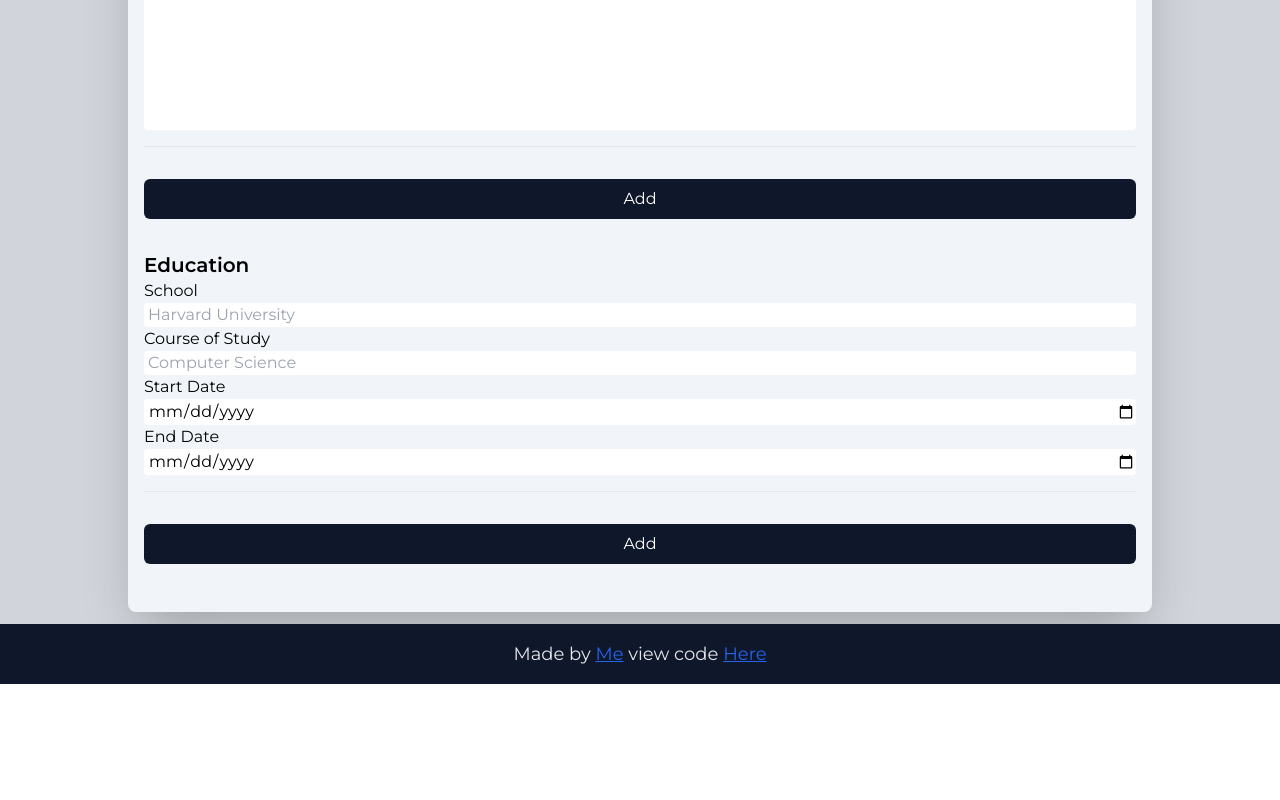
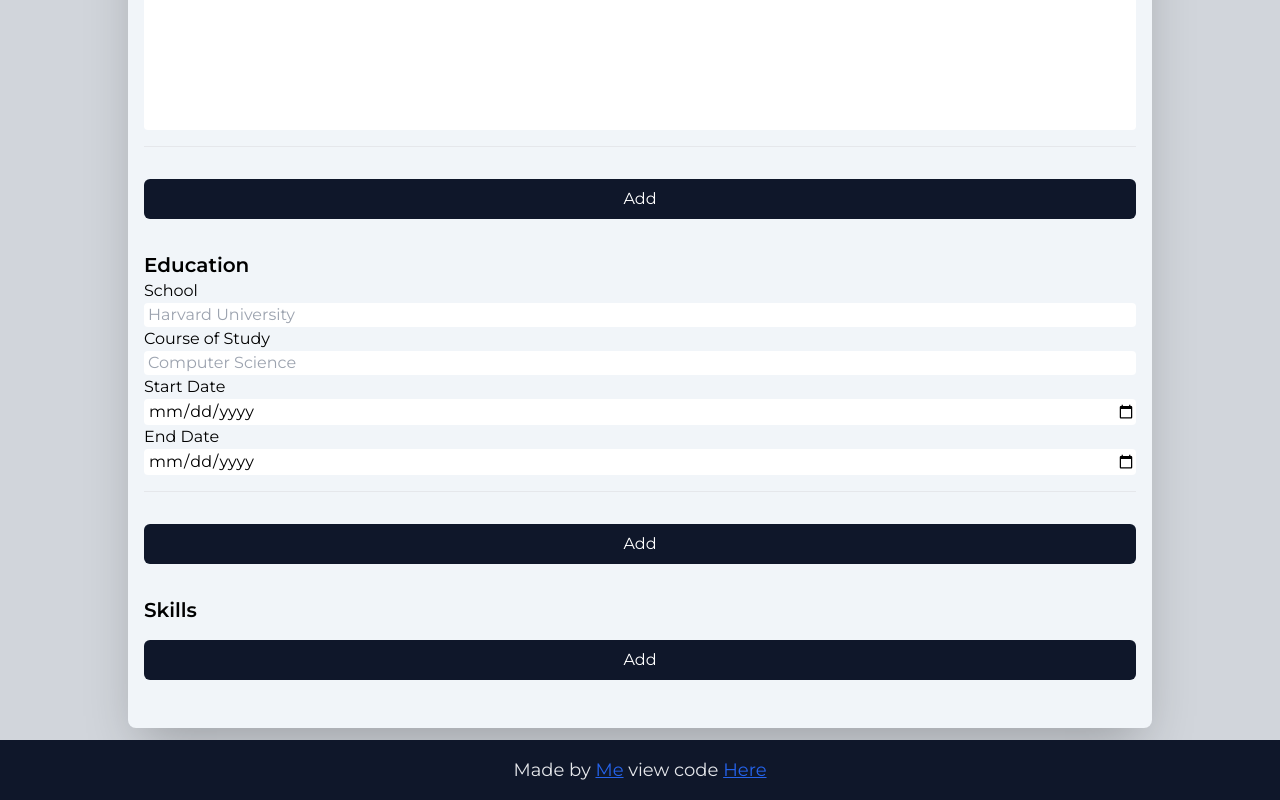
Before and after one commit to Asonance11/CV-Creator, a React (Vite) app: page / in a window 1280 px wide. Shown: the part 842-1642 px from the top of the page. Before the commit the page ends 1526 px from the top, so only its background shows below. Built offline with nearby package versions, Linux system fonts and the light colour scheme.

Commit message:
creation of Skills component

```diff
--- a/src/components/CV-Form/CVForm.jsx
+++ b/src/components/CV-Form/CVForm.jsx
@@ -2,6 +2,7 @@ import React from 'react';
 import Education from './Education';
 import Experience from './Experience';
 import PersonalInfo from './PersonalInfo';
+import Skills from './Skills';
 
 const CVForm = (props) => {
 	return (
@@ -22,6 +23,12 @@ const CVForm = (props) => {
 				addEducation={props.addEducation}
 				deleteEducation={props.deleteEducation}
 			/>
+			<Skills
+				skills={props.info.skills}
+				updateSkills={props.getSkills}
+				addSkill={props.addSkill}
+				deleteSkill={props.deleteSkill}
+			/>
 		</form>
 	);
 };
--- a/src/components/CV-Form/Skills.jsx
+++ b/src/components/CV-Form/Skills.jsx
@@ -0,0 +1,50 @@
+import React from 'react';
+
+const Skills = (props) => {
+	const skills = props.skills;
+	const updateSkills = props.updateSkills;
+	const addSkill = props.addSkill;
+	const deleteSkill = props.deleteSkill;
+
+	let allSkills = skills.map((item, index) => (
+		<div key={index} className="flex flex-col gap-0">
+			<label htmlFor={`skill${index}`}>Skill</label>
+			<input
+				type="text"
+				name="skill"
+				id={`skill${index}`}
+				placeholder={`Skill ${index + 1}`}
+				maxLength={30}
+				value={skills[index]}
+				onChange={(e) => {
+					updateSkills(e, index);
+				}}
+			/>
+			<button
+				type="button"
+				onClick={(e) => {
+					deleteSkill(index);
+				}}
+				className="bg-slate-900 w-full my-4 text-white p-2 rounded-md"
+			>
+				Delete
+			</button>
+		</div>
+	));
+
+	return (
+		<fieldset className="my-4">
+			<legend className="text-black font-semibold text-xl">Skills</legend>
+			<button
+				type="button"
+				className="bg-slate-900 w-full my-4 text-white p-2 rounded-md"
+				onClick={addSkill}
+			>
+				Add
+			</button>
+			{allSkills}
+		</fieldset>
+	);
+};
+
+export default Skills;
```
